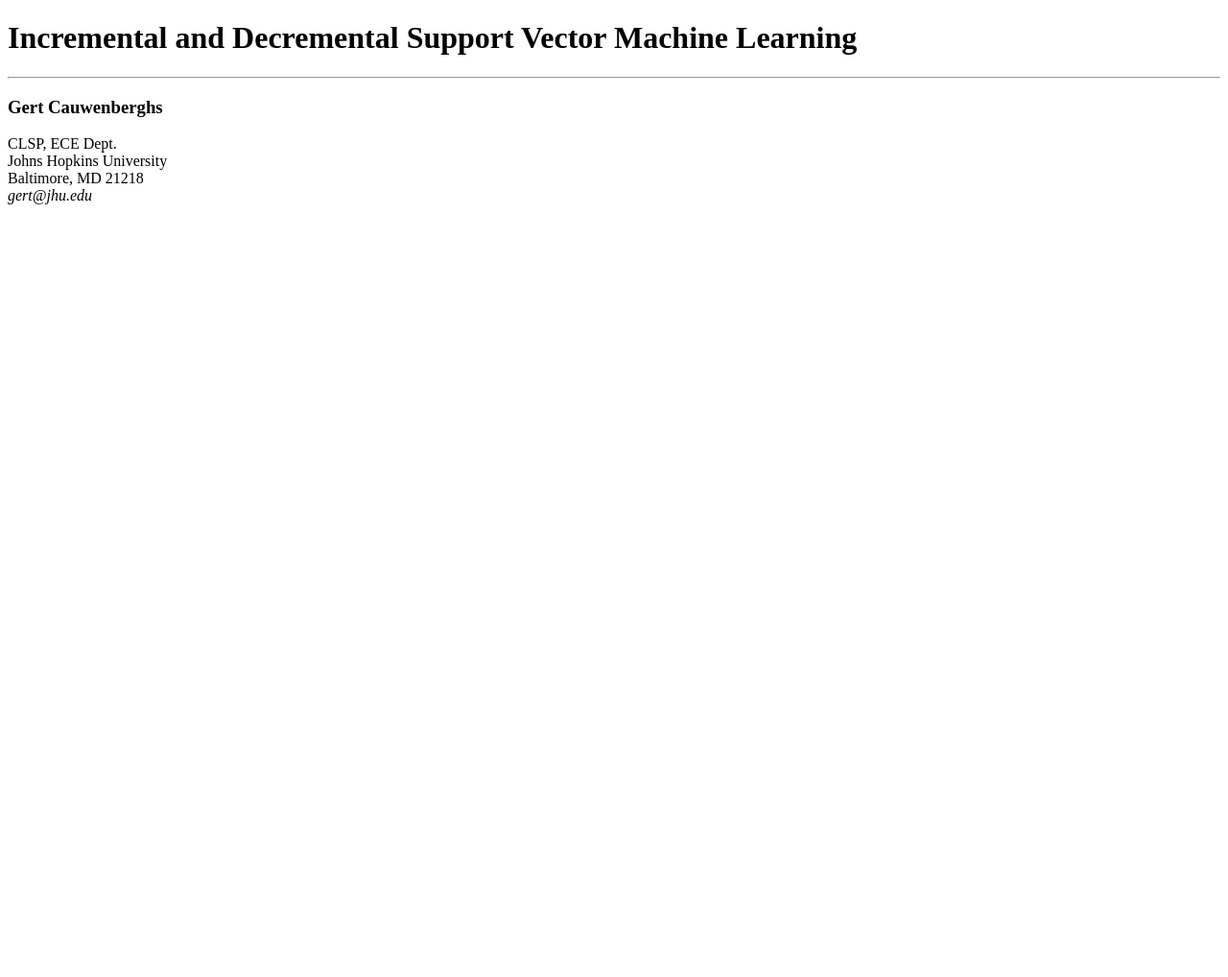
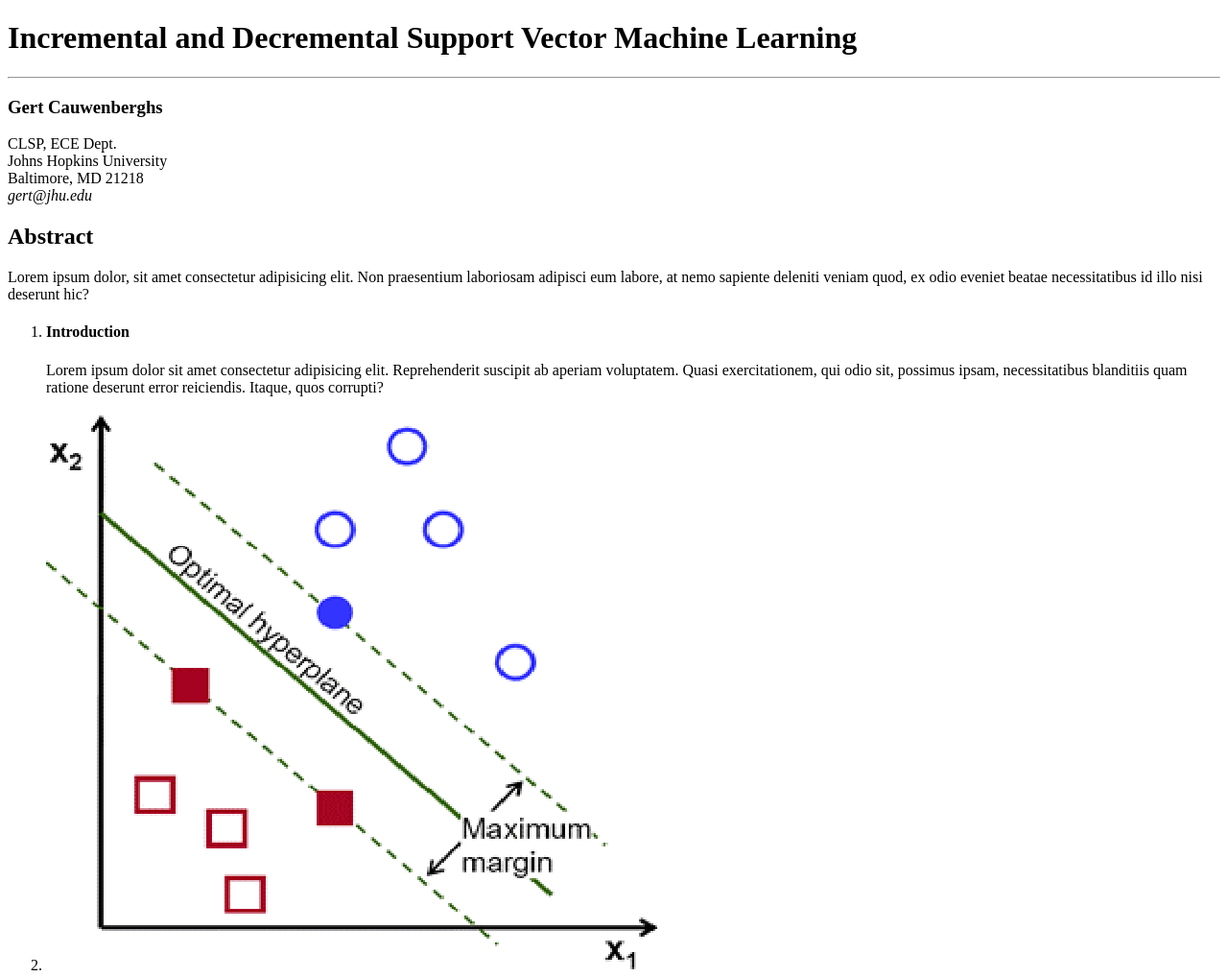
Before and after one commit to GiuseppeTodisco92/papaer-scentifico, a plain HTML site: page index.html in a window 1280 px wide. Shown: the whole page at 96% size. Before the commit the page ends 800 px from the top, so only its background shows below. Drawn offline with Linux system fonts and the light colour scheme.

Commit message:
sezione1 completata

```diff
--- a/index.html
+++ b/index.html
@@ -29,7 +29,26 @@
     </header>
     <!-- /intestazione della pagina  -->
     <!-- corpo della pagina  -->
-    <main></main>
+    <main>
+      <!-- sezione abstract  -->
+      <section>
+        <h2>Abstract</h2>
+        <p>Lorem ipsum dolor, sit amet consectetur adipisicing elit. Non praesentium laboriosam adipisci eum labore, at
+          nemo sapiente deleniti veniam quod, ex odio eveniet beatae necessitatibus id illo nisi deserunt hic?</p>
+        <ol>
+          <li>
+            <h4>Introduction</h4>
+            <p>Lorem ipsum dolor sit amet consectetur adipisicing elit. Reprehenderit suscipit ab aperiam voluptatem.
+              Quasi exercitationem, qui odio sit, possimus ipsam, necessitatibus blanditiis quam ratione deserunt error
+              reiciendis. Itaque, quos corrupti?</p>
+          </li>
+          <li>
+            <img src="img/Optimal-Hyperplane-and-Margin-of-SVM.png" alt="optimla hyperplane">
+          </li>
+        </ol>
+      </section>
+      <!-- /sezione abstract  -->
+    </main>
     <!-- /corpo della pagina  -->
     <!-- pie di pagina  -->
     <footer></footer>
```
Also changed, not shown: img/Optimal-Hyperplane-and-Margin-of-SVM.png (added).
